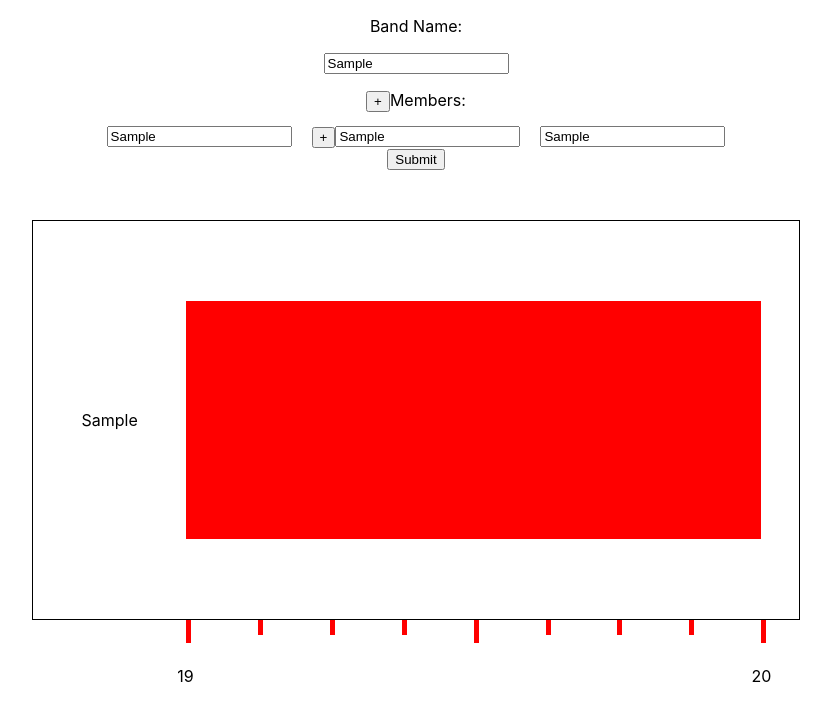
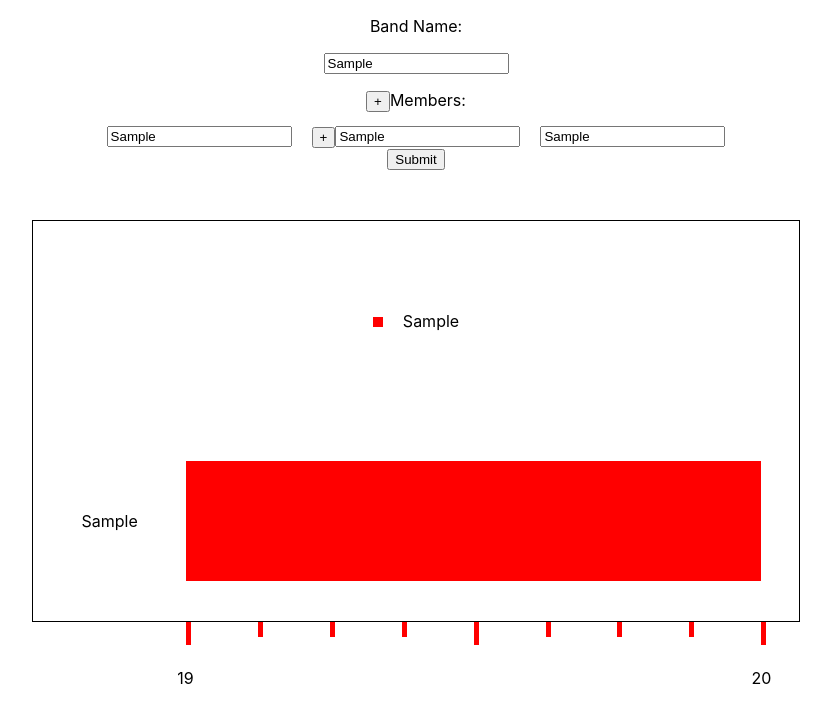
Before and after one commit to chris3jang/band-member-timeline, a React (Create React App) app: page / in a window 1280 px wide. Both pictures are taken after typing "Sample", "Sample", "Sample", "Sample" into the empty fields and a click on the input "Submit". Shown: the top 722 px of the page, without its empty margins (224-1055 px from the left). Built offline with nearby package versions, Linux system fonts and the light colour scheme.

Commit message:
early/last fix

```diff
--- a/src/Chart.js
+++ b/src/Chart.js
@@ -10,12 +10,12 @@ class Chart extends Component {
 		const rows = this.props.data.members.length;
 
 		const height = 400;
-		const gTR = height/rows;
+		const gTR = height/(rows+1);
 
 		let piece = "";
-		for(let i = 0; i < rows; i++) {
+		for(let i = 0; i < (rows+1); i++) {
 			piece+=`${gTR}px`;
-			if(i != rows - 1) piece+=" ";
+			if(i != rows) piece+=" ";
 		}
 		console.log(piece)
 
@@ -23,29 +23,61 @@ class Chart extends Component {
 		let earliestYear = 19; // *&^ change to extract year from Date so this works next year without changing it
 		let latestYear = 20;
 
+		const allInstruments = [];
+		const colors = ['red', 'blue', 'yellow', 'green', 'orange', 'purple'];
+		for(let i = 0; i < rows; i++) {
+			this.props.data.members[i].instruments.forEach(instrument=> {
+				if(!allInstruments.includes(instrument)) allInstruments.push(instrument);
+			})
+		}
+
+		const instrumentColorTuples = [];
+		const instrColorArray = [];
+
+		for(let i = 0; i < allInstruments.length; i++) {
+			instrumentColorTuples[allInstruments[i]] = colors[i];
+			instrColorArray.push(
+				<div style={{display: 'inline-block'}}>
+					<div style={{display: 'inline-block', height: 10, width: 10, backgroundColor: colors[i], marginRight: 10}}></div>
+					<p style={{display: 'inline-block', marginLeft: 10}}>{allInstruments[i]}</p>
+				</div>
+			)
+		}
+
+		console.log('allInstruments', allInstruments)
+		console.log('instrumentColorTuples', instrumentColorTuples)
+
+
+
+		rowDivs.push(
+			<div style={{gridRowStart: 1, gridRowEnd: 2, gridColumnStart: 1, gridColumnEnd: 3, display: 'flex', alignItems: 'center', flexDirection: 'row', flexWrap: 'wrap', justifyContent: 'space-evenly', }}>
+				{instrColorArray}
+			</div>
+		)
 		for(let i = 0; i < rows; i++) {
 
 			let member = this.props.data.members[i]
 			let tf = member.timeframe[0]
 			let years = tf.split('-')
 			let firstYear = parseInt(years[0])
-			console.log('*', firstYear < earliestYear, firstYear > 20 && earliestYear <= 19)
-			if((firstYear < earliestYear && earliestYear <= 19) || (firstYear > 20 && earliestYear <= 19)/* also change this *&^ */) {
-				earliestYear = firstYear;
-			}
+			let lastYear = parseInt(years[1])
+
+			if((firstYear < earliestYear && ((firstYear <= 19 && earliestYear <= 19) || (firstYear >= 20 && earliestYear >= 20))) || (firstYear >= 20 && earliestYear <= 19)) earliestYear = firstYear;
+			if((lastYear > latestYear && ((lastYear <= 19 && latestYear <= 19) || (lastYear >= 20 && latestYear >= 20)))|| (lastYear <= 19 && latestYear >= 20)) latestYear = lastYear;
 
 
 			rowDivs.push(
-				<div style={{display: 'grid', gridTemplateColumns: '20% 75% 5%', gridRowStart: i+1, gridRowEnd: i+2, gridColumnStart: 1, gridColumnEnd: 3}}>
+				<div style={{display: 'grid', gridTemplateColumns: '20% 75% 5%', gridRowStart: i+2, gridRowEnd: i+3, gridColumnStart: 1, gridColumnEnd: 3}}>
 					<div style={{gridColumnStart: 1, gridColumnEnd: 2, display: 'flex', alignItems: 'center', justifyContent: 'center'}}>
 						<p>{this.props.data.members[i].name}</p>
 					</div>
-					<div style={{display: 'grid', gridTemplateRows: '20% 60% 20%', gridColumnStart: 2, gridColumnEnd: 3}}>
-						<div style={{gridRowStart: 2, gridRowEnd: 3, backgroundColor: 'red'}}></div>
+					<div style={{gridColumnStart: 2, gridColumnEnd: 3, display: 'grid', gridTemplateRows: '20% 60% 20%', gridTemplateColumns: '12.5% 12.5% 12.5% 12.5% 12.5% 12.5% 12.5% 12.5%'}}>
+						<div style={{gridColumnStart: 1, gridColumnEnd: 9, gridRowStart: 2, gridRowEnd: 3, backgroundColor: instrumentColorTuples[this.props.data.members[i].instruments[0]]}}></div>
 					</div>
 				</div>
 			)
 		}
+
 		console.log(rowDivs)
 
 
@@ -53,8 +85,8 @@ class Chart extends Component {
 		return (
 			<div>
 				<div style={{height: 50}}></div>
-				<div style={{display: 'grid', gridTemplateColumns: '20% auto 20%', gridTemplateRows: piece}}>
-					<div style={{display: 'grid', gridColumnStart: 2, gridColumnEnd: 3, gridRowStart: 1, gridRowEnd: rows+1, border: '1px solid black', }}>
+				<div style={{display: 'grid', gridTemplateColumns: '20% auto 20%', gridTemplateRows: 400}}>
+					<div style={{display: 'grid', gridColumnStart: 2, gridColumnEnd: 3, gridRowStart: 1, gridRowEnd: rows+2, border: '1px solid black', gridTemplateRows: piece}}>
 						{rowDivs}
 					</div>
 				</div>
```
